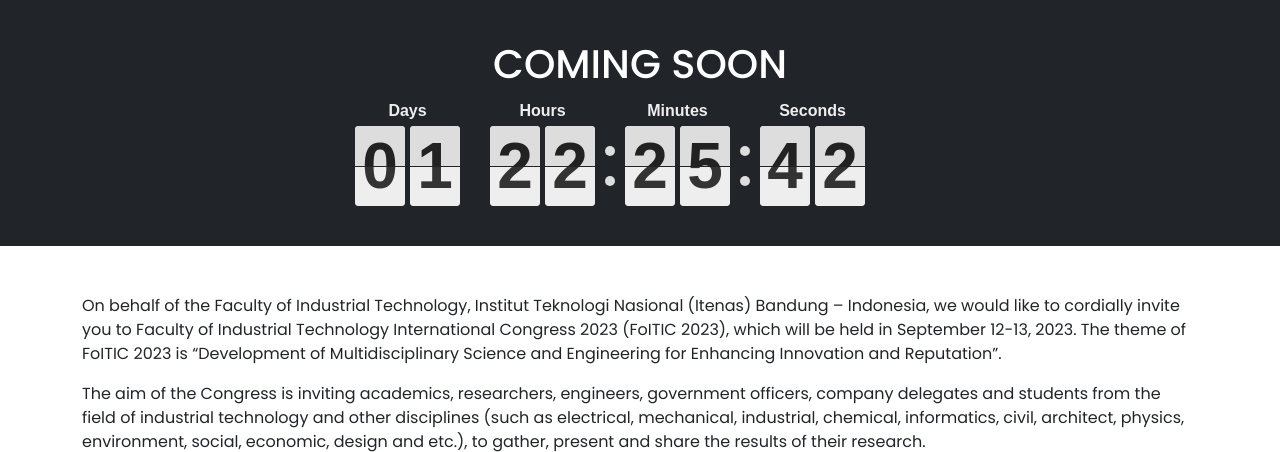
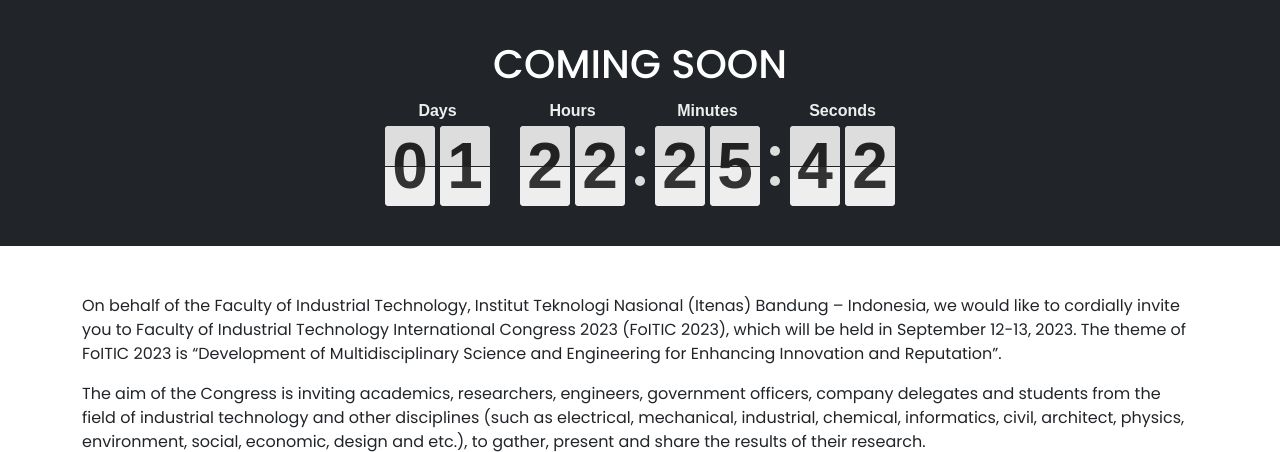
Before and after one commit to mmuqiitf/foitic, a PHP site: page / in a window 1280 px wide. Shown: the part 800-1252 px from the top of the page. Run offline with PHP 8.4, Linux system fonts and the light colour scheme; data that the repository does not hold is empty; some libraries are stand-ins or nearby versions; some web fonts are replaced.

Commit message:
fix(index) : fix css countdown

```diff
--- a/assets/css/style.css
+++ b/assets/css/style.css
@@ -536,7 +536,7 @@
 
 .countdown .flipdown {
   margin: auto;
-  width: 570px;
+  /* width: 570px; */
 }
 
 /* Animation */
```
